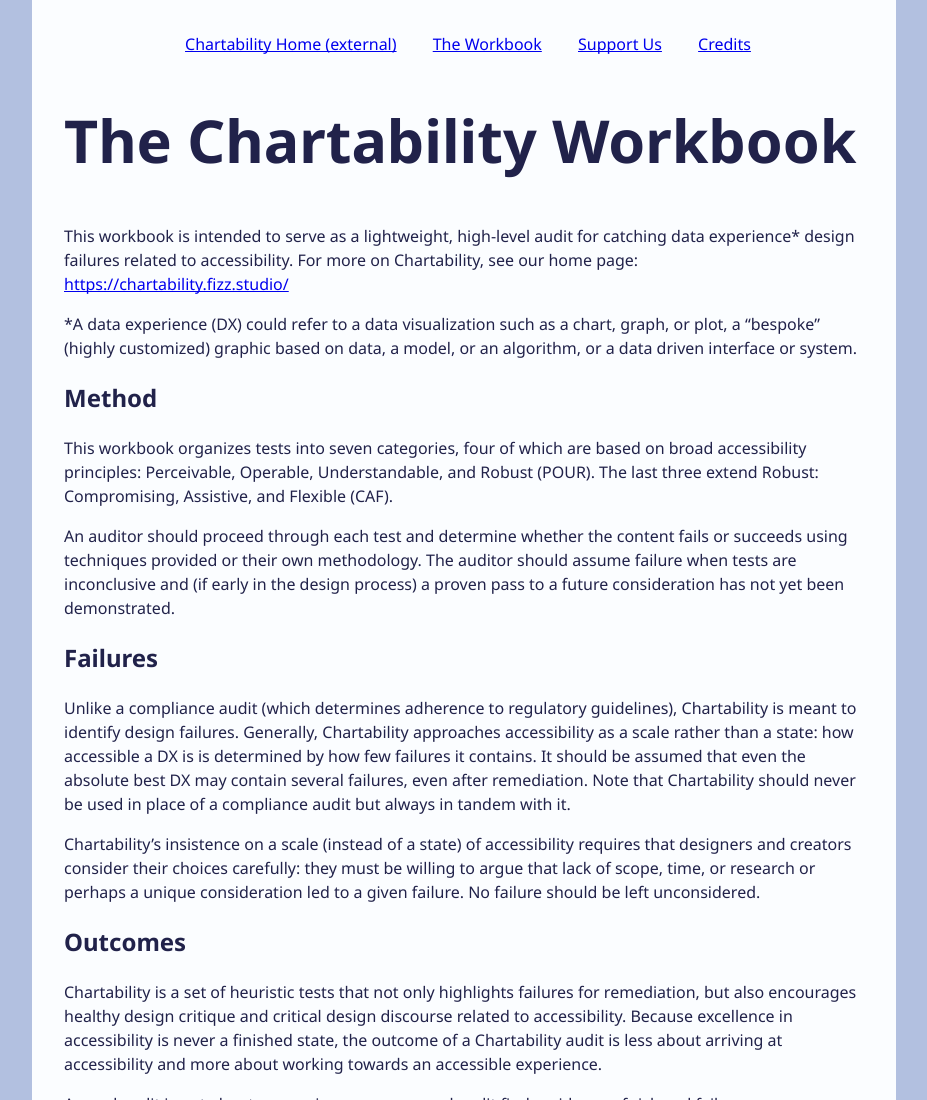
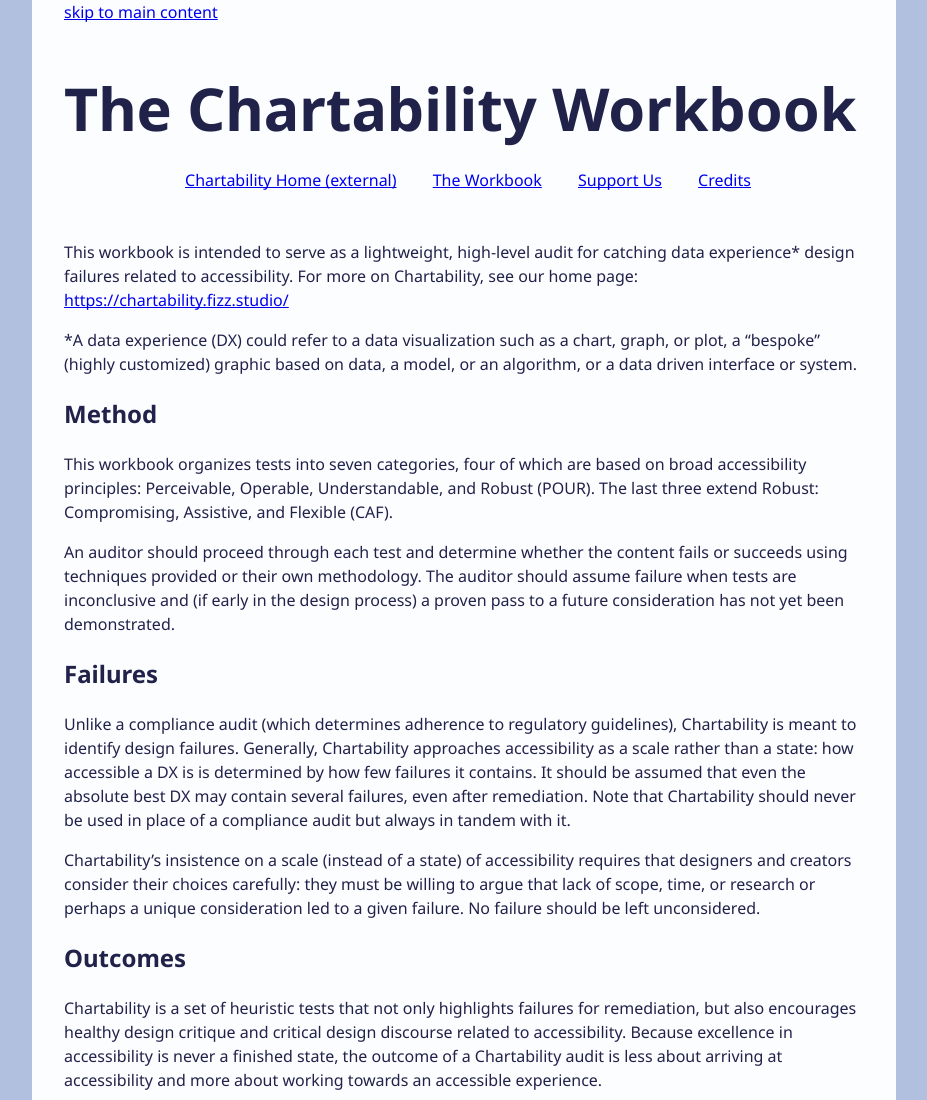
Before and after one commit to Chartability/POUR-CAF, a website: page index.html in a window 1280 px wide. Shown: the top 1100 px of the page, without its empty margins (176-1103 px from the left). Drawn offline with Linux system fonts and the light colour scheme.

Commit message:
add header, move h1 in, add skipnav

```diff
--- a/includes/style.css
+++ b/includes/style.css
@@ -42,6 +42,7 @@
 
 h1 {
     color: var(--text-or-dark);
+    margin-bottom: 0;
 }
 
 img {
@@ -49,7 +50,7 @@
 }
 
 nav {
-    padding-top: 16px;
+    padding-bottom: 16px;
 }
 
 footer {
--- a/index.html
+++ b/index.html
@@ -31,6 +31,9 @@
   <link href="./includes/style.css" rel="stylesheet">
 </head>
 <body>
+<a href="#main" class="skip">skip to main content</a>
+<header>
+    <h1 id="thechartabilityworkbook">The Chartability Workbook</h1>
     <nav class="nav">
         <ul>
             <li><a href="https://chartability.fizz.studio" class="nav-item">Chartability Home (external)</a></li>
@@ -39,8 +42,8 @@
             <li><a href="#credits" class="nav-item">Credits</a></li>
         </ul>
     </nav>
-<main>
-<h1 id="thechartabilityworkbook">The Chartability Workbook</h1>
+</header>
+<main id="main">
 <p>This workbook is intended to serve as a lightweight, high-level audit for catching data experience* design failures related to accessibility. For more on Chartability, see our home page: <a href="https://chartability.fizz.studio/">https://chartability.fizz.studio/</a></p>
 <p>*A data experience (DX) could refer to a data visualization such as a chart, graph, or plot, a “bespoke” (highly customized) graphic based on data, a model, or an algorithm, or a data driven interface or system.</p>
 <h2 id="method">Method</h2>
```
Also changed, not shown: generate_html.js (+10 -4 lines), includes/nav.html (+3 -0 lines). Lines whose indentation alone changed are shown as unchanged.
